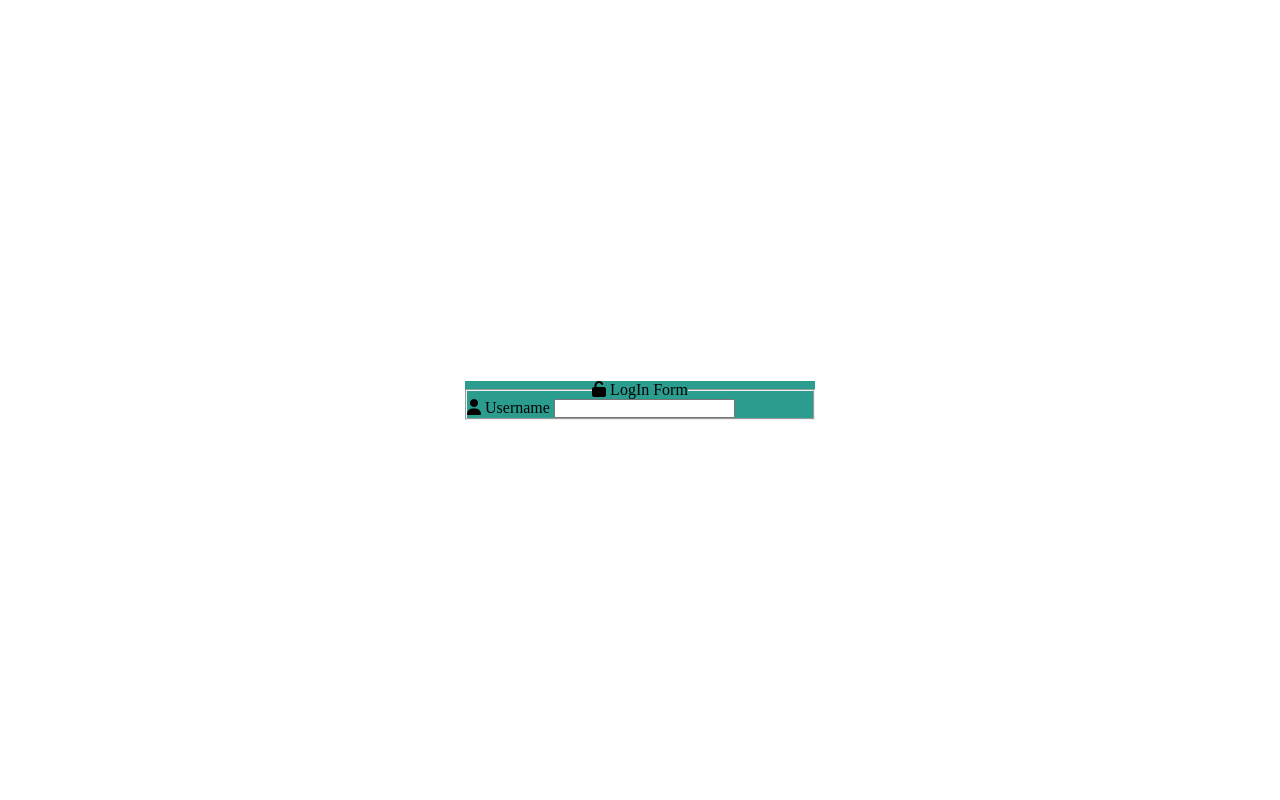
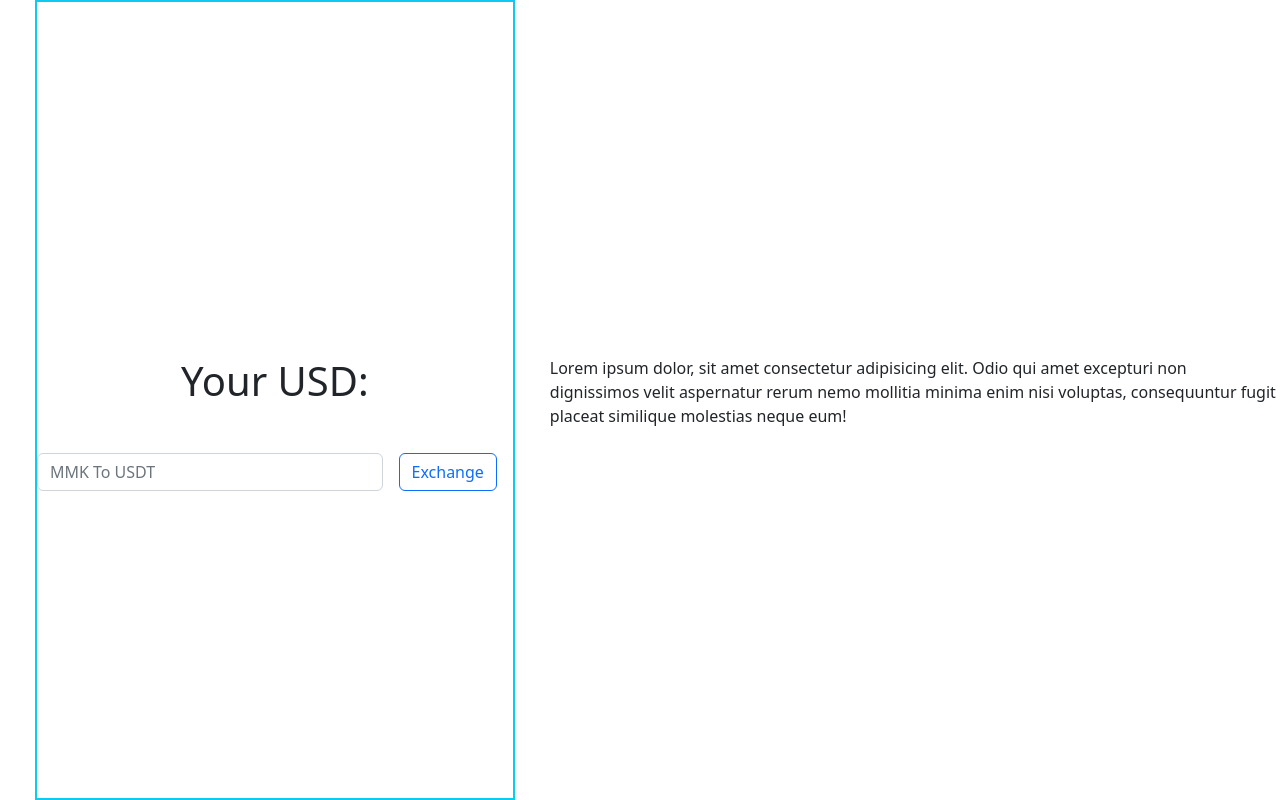
Before and after one commit to typle445/js-inter, a website: page index.html in a window 1280 px wide. Drawn offline with nearby package versions, Linux system fonts and the light colour scheme.

Commit message:
san nay tar ha

```diff
--- a/index.html
+++ b/index.html
@@ -7,28 +7,34 @@
     <link rel="stylesheet" href="./app.css" />
     <link
       rel="stylesheet"
-      href="https://cdnjs.cloudflare.com/ajax/libs/font-awesome/6.2.1/css/all.min.css"
-      integrity="sha512-MV7K8+y+gLIBoVD59lQIYicR65iaqukzvf/nwasF0nqhPay5w/9lJmVM2hMDcnK1OnMGCdVK+iQrJ7lzPJQd1w=="
-      crossorigin="anonymous"
-      referrerpolicy="no-referrer" />
+      href="./node_modules/bootstrap/dist/css/bootstrap.min.css" />
     <title>Document</title>
   </head>
   <body>
-    <form action="#" class="Form">
-      <fieldset>
-        <legend class="form-legend">
-          <i class="fa-solid fa-unlock"></i>
-          LogIn Form
-        </legend>
-        <div class="form-input">
-          <label for="" class="form-label">
-            <i class="fa-solid fa-user"></i>
-            Username
-          </label>
-          <input type="text" />
+    <div class="container row justify-content-center align-items-center">
+      <div class="col-11">
+        <div
+          class="border min-vh-100 border-2 border-info d-flex flex-column justify-content-center align-items-center">
+          <h1 class="d-block my-5">Your USD: <span id="USDT"></span></h1>
+
+          <div
+            class="w-100 d-flex justify-content-center align-items-center-center">
+            <input
+              type="number"
+              class="form-control me-3"
+              id="MMK-Input"
+              placeholder="MMK To USDT" />
+            <button id="Btn" class="btn btn-outline-primary me-3">Exchange</button>
+          </div>
         </div>
-      </fieldset>
-    </form>
+      </div>
+    </div>
+
+    <p>
+      Lorem ipsum dolor, sit amet consectetur adipisicing elit. Odio qui amet
+      excepturi non dignissimos velit aspernatur rerum nemo mollitia minima enim
+      nisi voluptas, consequuntur fugit placeat similique molestias neque eum!
+    </p>
     <script src="./script.js"></script>
   </body>
 </html>
--- a/script.js
+++ b/script.js
@@ -16,17 +16,41 @@
 
 //Person က obj ရဲ့ template ဖြစ်တယ် blueprint လို့လည်းခေါ်တယ်
 
-class Student {
-  constructor(name, age, gender, major) {
-    this.name = name;
-    this.age = age;
-    this.gender = gender;
-    this.major = major;
+// class Student {
+//   constructor(name, age, gender, major) {
+//     this.name = name;
+//     this.age = age;
+//     this.gender = gender;
+//     this.major = major;
+//   }
+// }
+
+// const st1 = new Student("MG MG", 20, "male", "Maths");
+// console.log(st1);
+
+// const ary = ["apple", "banana", "orange"];
+// console.log(ary.join(" "));
+let MMKInput = document.querySelector("#MMK-Input");
+let Btn = document.querySelector("#Btn");
+let USDT = document.querySelector("#USDT");
+let Exchange = 2250;
+Btn.addEventListener("click", () => {
+  if (MMKInput.value){
+    let USD = MMKInput.value / Exchange;
+    console.log(USD);
+    USDT.innerText=USD.toFixed(2);
+    MMKInput.value=null;
+  }else {
+    alert("Add Your MMK")
   }
-}
+});
 
-const st1 = new Student("MG MG", 20, "male", "Maths");
-console.log(st1);
+let SS = document.querySelector('.SS')
+SS.addEventListener('mouseenter',()=>{
+  SS.style.background='Blue';
+  SS.style.transition='0.5s'
+});
+SS.addEventListener('mouseleave',()=>{
+  SS.style.background='Orange';
 
-const ary = ["apple", "banana", "orange"];
-console.log(ary.join(" "));
+})
```
